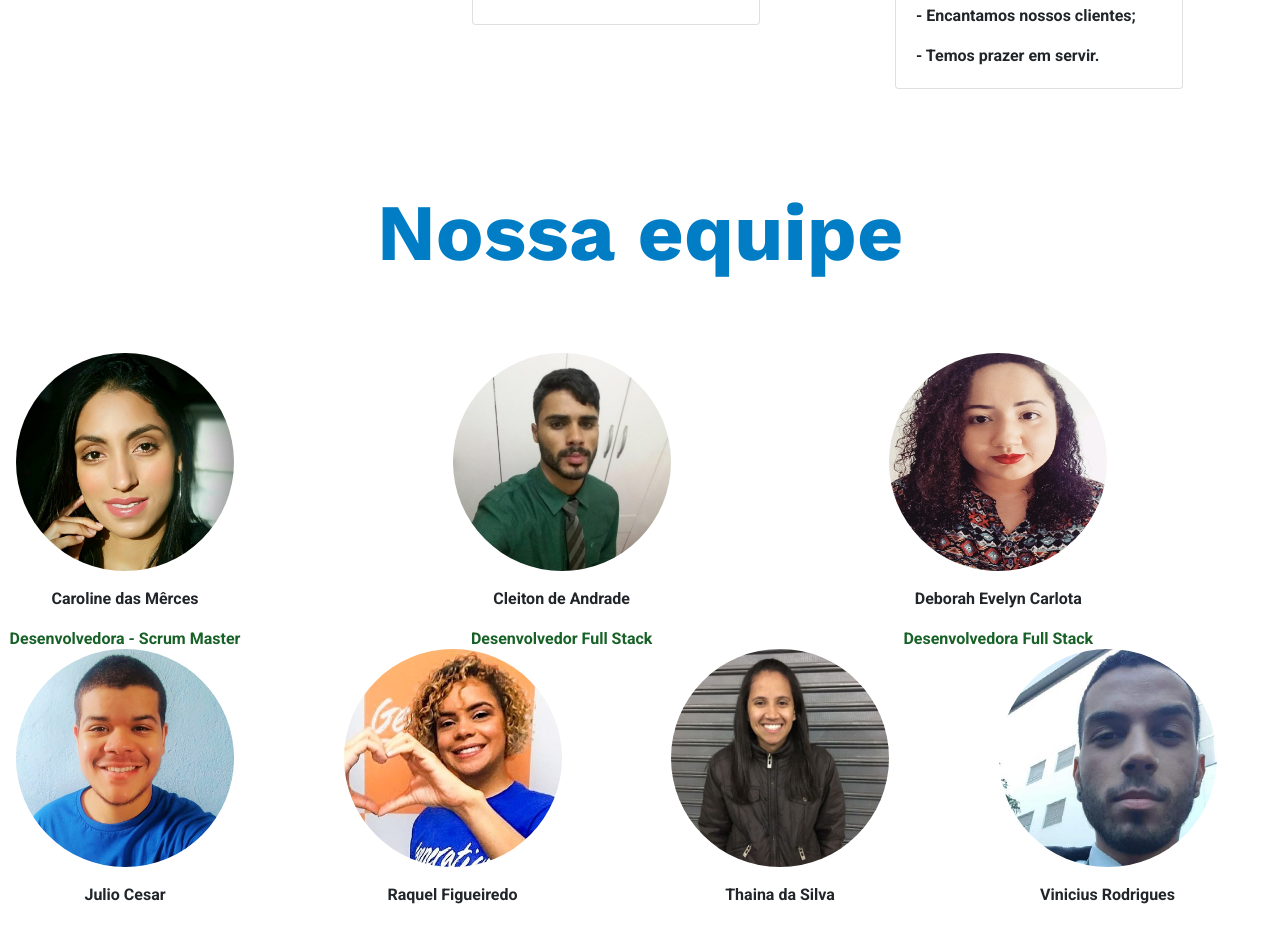
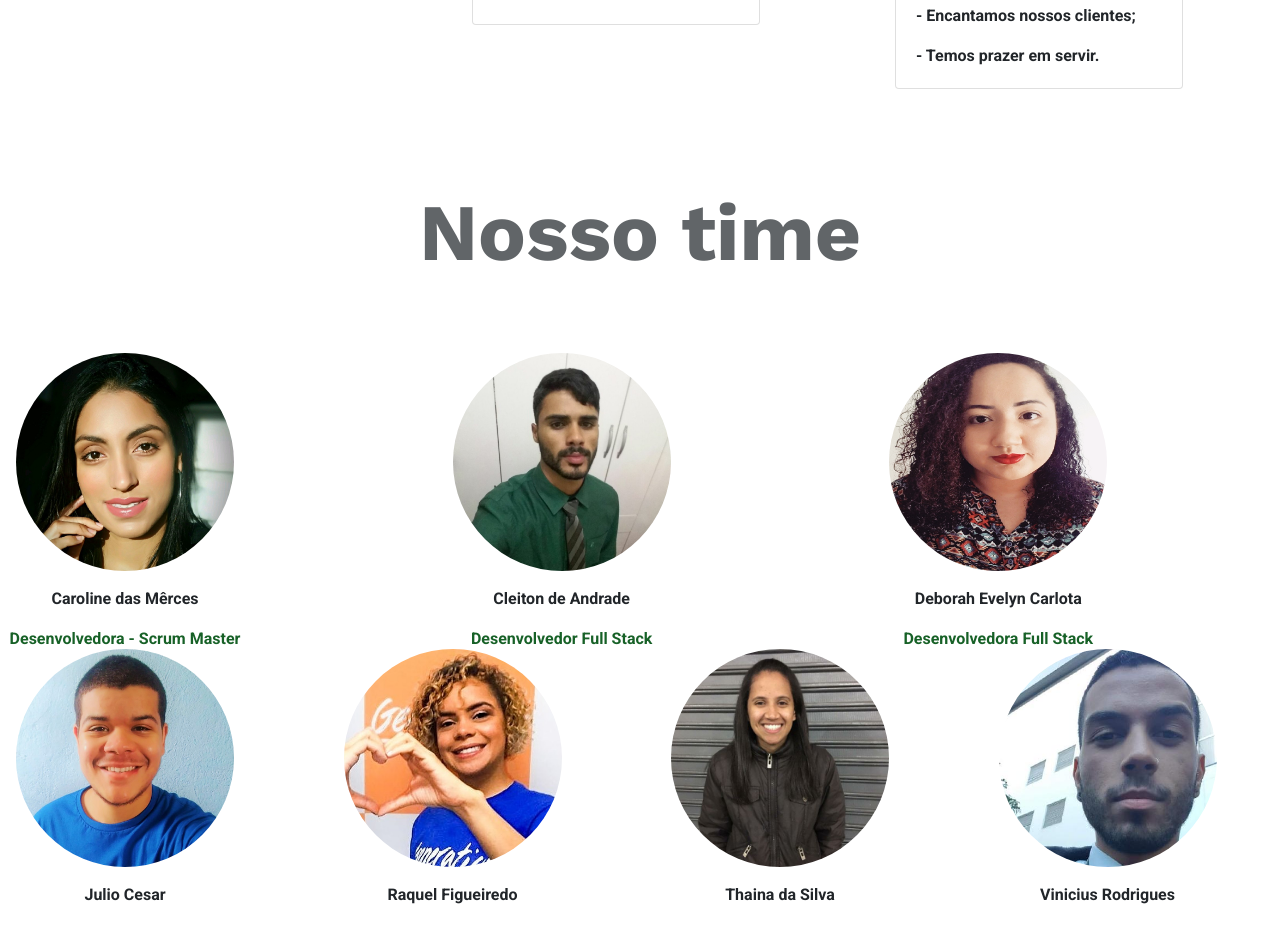
Before and after one commit to juliop3p/HelppetFrontend, an Angular app in the folder frontend/: page /sobre in a window 1280 px wide. Shown: the part 1540-2466 px from the top of the page. Built offline with nearby package versions, Linux system fonts and the light colour scheme.

Commit message:
Atualização na tela sobre

```diff
--- a/frontend/src/app/pages/sobre/sobre.component.css
+++ b/frontend/src/app/pages/sobre/sobre.component.css
@@ -7,7 +7,7 @@
 }
 
 .cor-fonte {
-  color: #007dc5;
+  color: #616568;
   font-size: 5em;
  }
 
--- a/frontend/src/app/pages/sobre/sobre.component.html
+++ b/frontend/src/app/pages/sobre/sobre.component.html
@@ -112,7 +112,7 @@
 
 
 
-<h1 class="text-center p-5 font-weight-bold cor-fonte">Nossa equipe</h1>
+<h1 class="text-center p-5 font-weight-bold cor-fonte">Nosso time</h1>
 
 <div class="row mb-5">
   <div class="col-md-4 mb-5">
```
